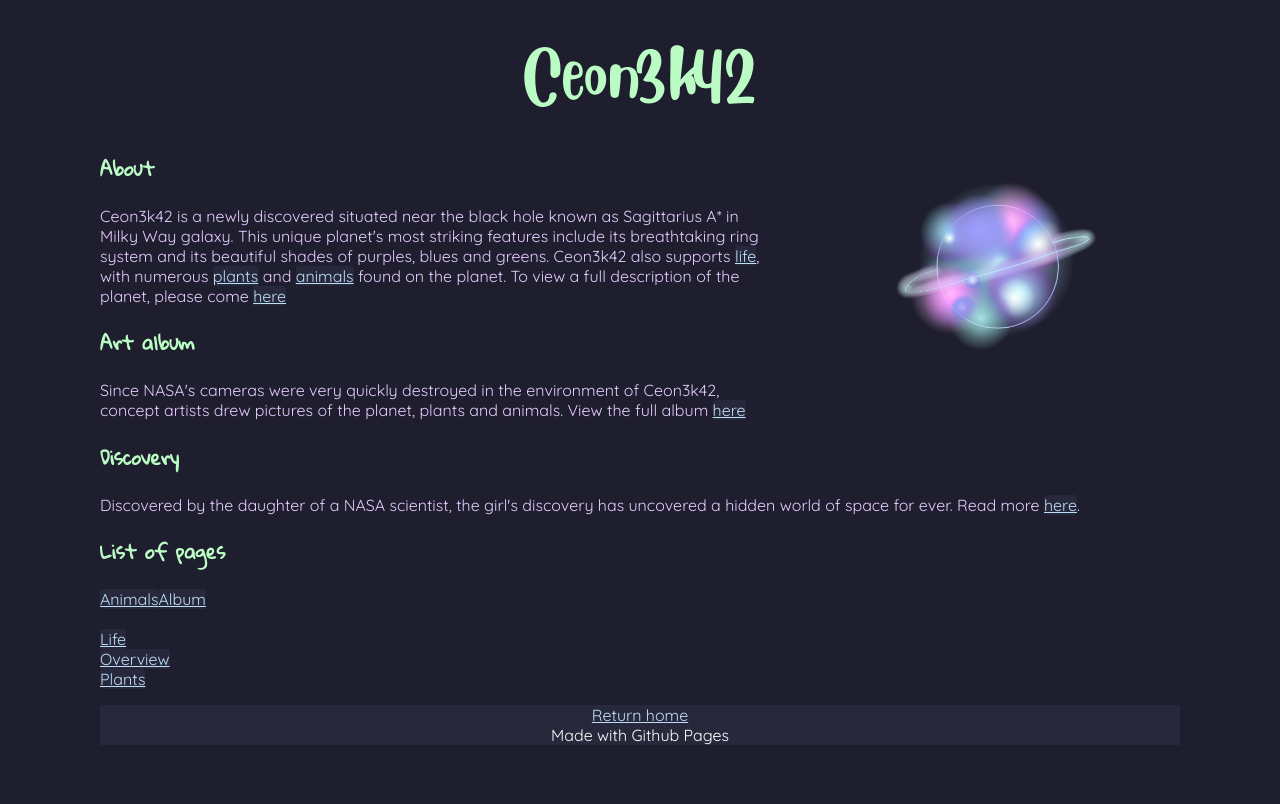
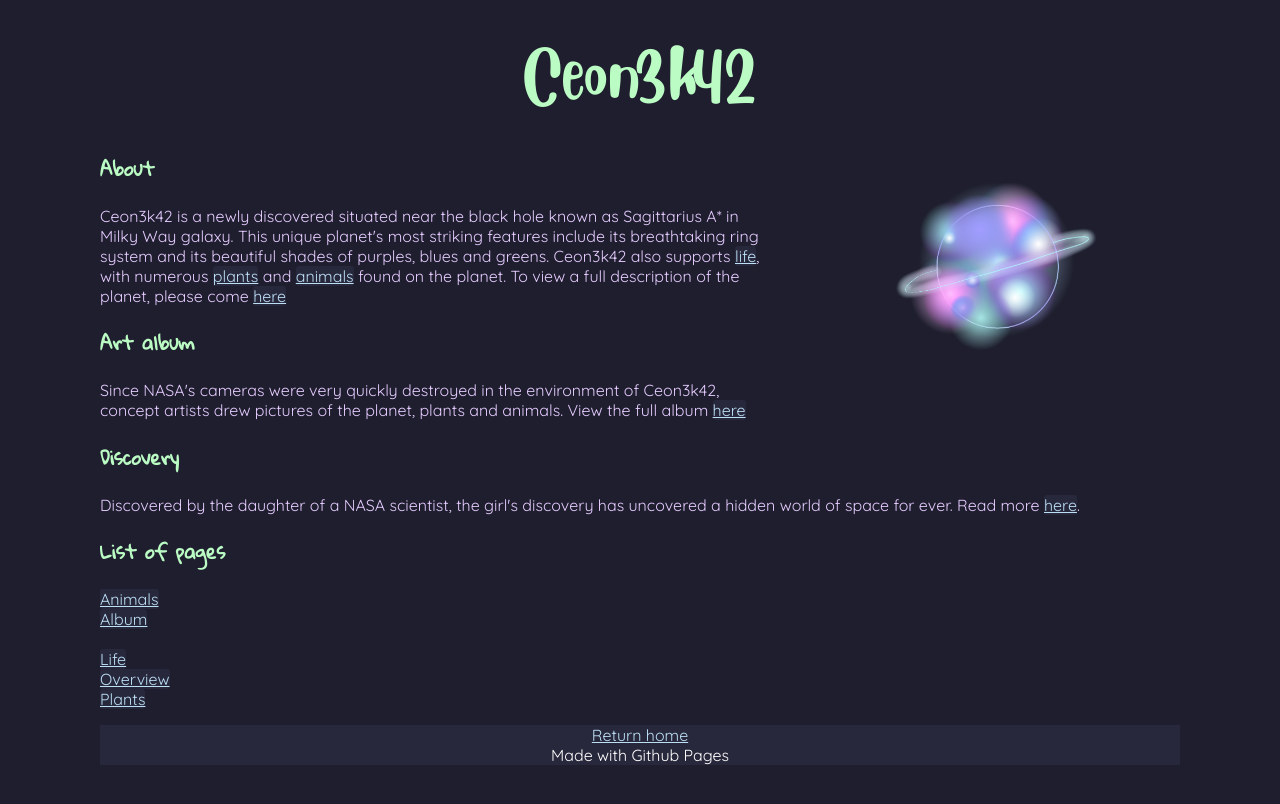
Before and after one commit to Ceon3k42/Ceon3k42.github.io, a Jekyll site: the page built from index.html, in a window 1280 px wide. Shown: the top 804 px of the page. Built offline with Jekyll 4.4.1, drawn with Linux system fonts in a browser that asks for light colours.

Commit message:
not the last commit...

```diff
--- a/index.html
+++ b/index.html
@@ -15,4 +15,4 @@
 <p>Discovered by the daughter of a NASA scientist, the girl's discovery has uncovered a hidden world of space for ever. Read more <a href="https://ceon3k42/github.io/discovery.html">here</a>.</p>
 
 <h3>List of pages</h3>
-<p><a href="https://ceon3k42.github.io/life/animals.html">Animals</a><a href="https://ceon3k42.github.io/album.html">Album</a><br><a href="https://ceon3k42.github.io/discovery.html"></a><br><a href="https://ceon3k42.github.io/life.html">Life</a><br><a href="https://ceon3k42.github.io/overview.html">Overview</a><br><a href="https://ceon3k42.github.io/life/plants.html">Plants</a></p>
+<p><a href="https://ceon3k42.github.io/life/animals.html">Animals</a><br><a href="https://ceon3k42.github.io/album.html">Album</a><br><a href="https://ceon3k42.github.io/discovery.html"></a><br><a href="https://ceon3k42.github.io/life.html">Life</a><br><a href="https://ceon3k42.github.io/overview.html">Overview</a><br><a href="https://ceon3k42.github.io/life/plants.html">Plants</a></p>
--- a/life/animals.html
+++ b/life/animals.html
@@ -20,7 +20,7 @@
 <h4>Habitat</h4>
 <p>The Volca Serpent lives within and around the lava pools in Ceon3k42. They can often be found bathing in the lava or resting on the ground.</p>
 
-<img src="https://ceon3k42.github.io/assets/serpent.png" width=450px class="oi">
+<img src="https://ceon3k42.github.io/assets/bear.png" width=300px class="oi">
 <h3>Chroma Pelted Driftbeast</h3>
 <p>A captivating and elusive creature that roams the wild, otherwordly landscapes of Ceon3k42. </p>
 
```
